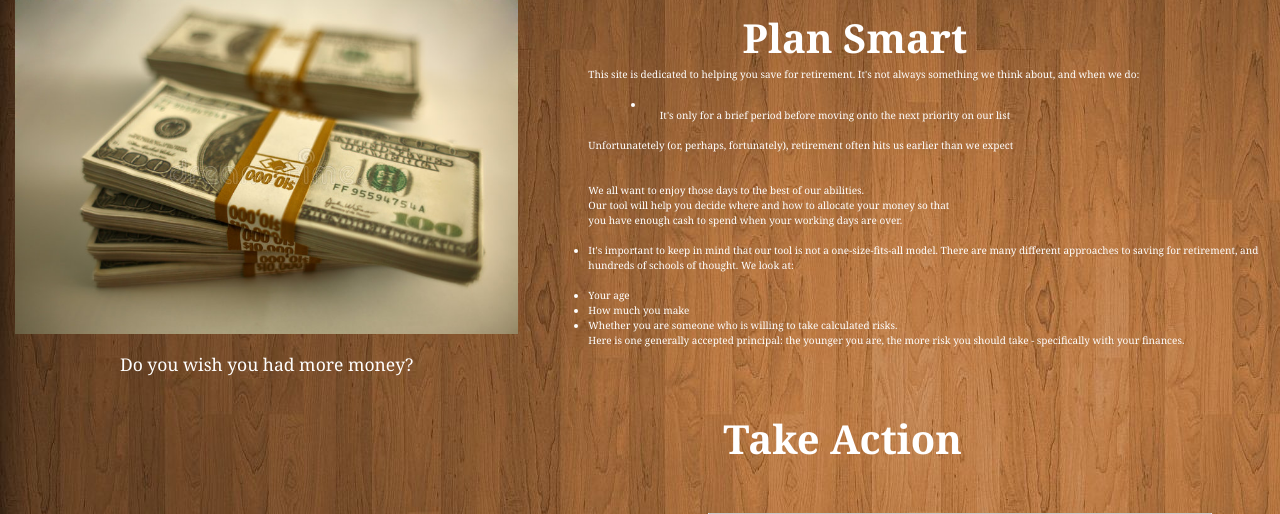
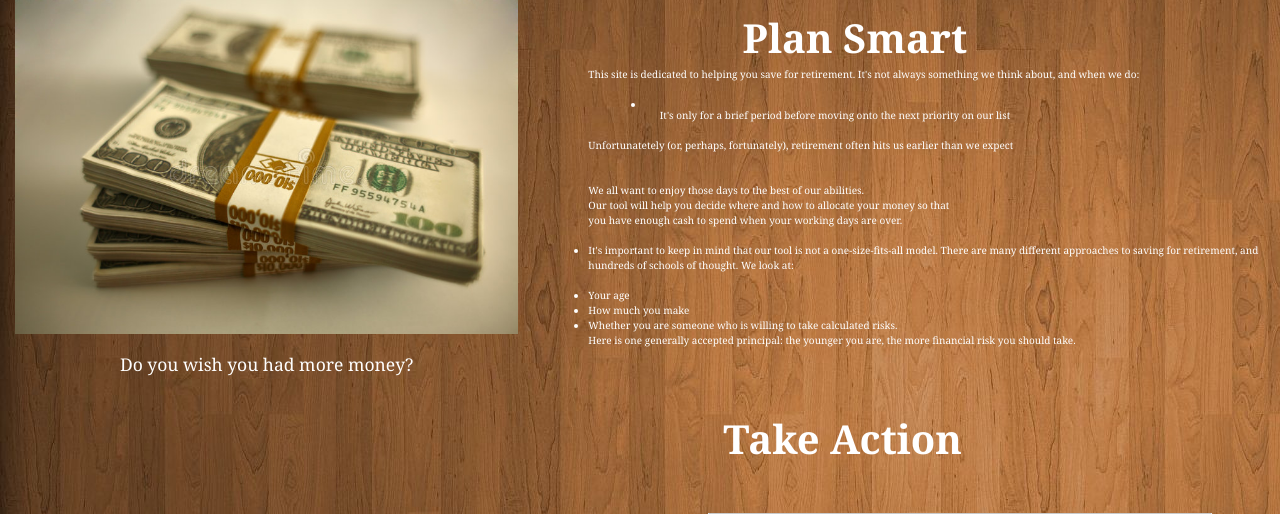
Before and after one commit to MattDevOps/Allocate-Your-Funds, a Flask app: page / in a window 1280 px wide; the page is wider, and only the part inside the window is pictured. Shown: the part 133-647 px from the top of that part. Run offline with Flask 2, Linux system fonts and the light colour scheme; some libraries are stand-ins or nearby versions.

Commit message:
adjusted li on index

```diff
--- a/app/templates/index.html
+++ b/app/templates/index.html
@@ -30,7 +30,7 @@
    <li>Your age</li>
    <li>How much you make</li>
    <li>Whether you are someone who is willing to take calculated risks.</li>
-   <span>Here is one generally accepted principal: the younger you are, the more risk you should take - specifically with your finances.
+   <span>Here is one generally accepted principal: the younger you are, the more financial risk you should take.
   </span>
 </ul>
 
```
